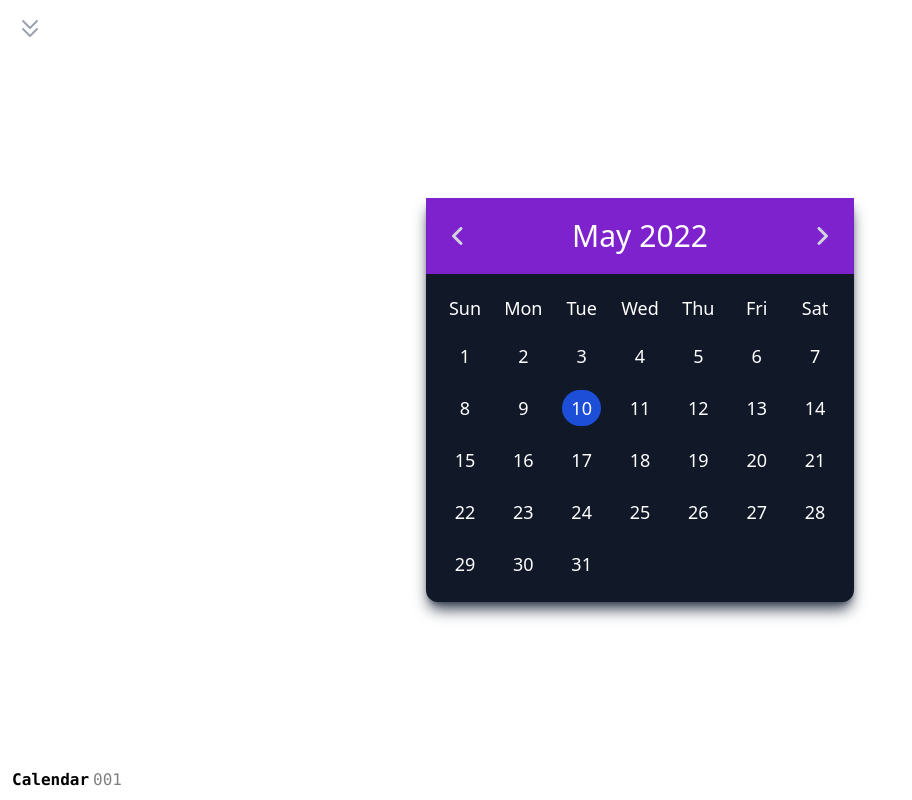
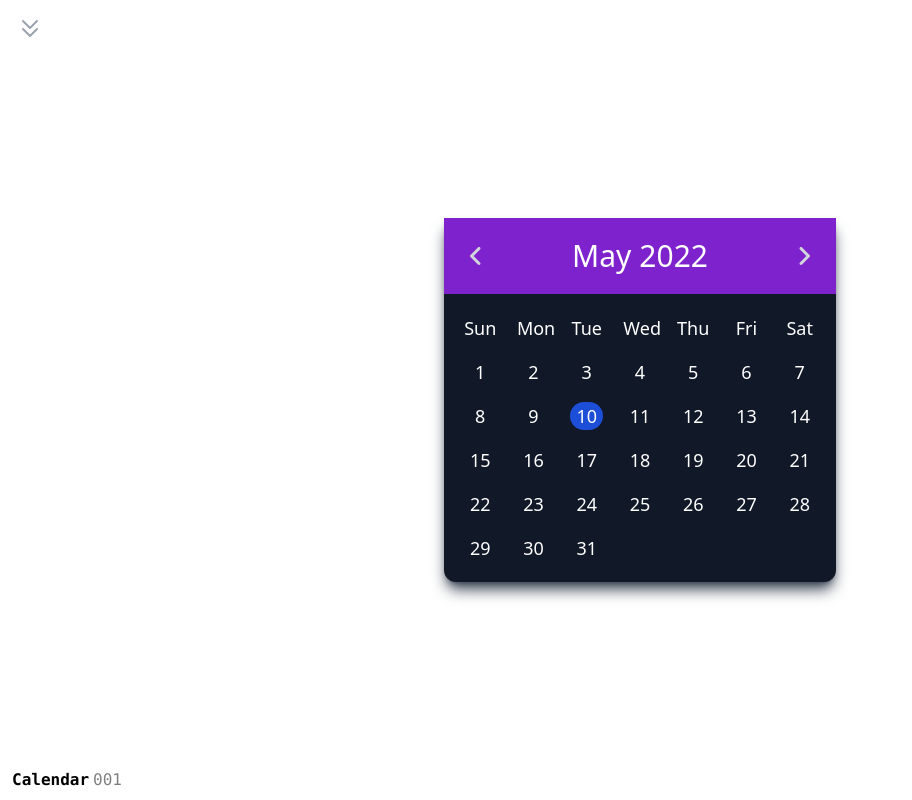
Before and after one commit to staaph/vue-components, a Vue app: page /001 in a window 1280 px wide. Shown: the whole page, without its empty margins (0-912 px from the left). Built offline with nearby package versions, Linux system fonts and the light colour scheme.

Commit message:
refactor calendar

```diff
--- a/src/components/Calendar.vue
+++ b/src/components/Calendar.vue
@@ -49,8 +49,9 @@ const currentMonthInName = computed(() => {
 </script>
 
 <template>
-  <main
-    class="flex flex-col rounded-b-xl shadow-gray-700 shadow-lg bg-gray-900"
+  <main class="flex justify-center">
+    <div
+      class="flex flex-col rounded-b-xl shadow-gray-700 shadow-lg bg-gray-900 w-11/12"
     >
       <div
         class="bg-purple-700 flex flex-col w-full justify-center items-center p-5"
@@ -99,7 +100,7 @@ const currentMonthInName = computed(() => {
         <p
           v-for="date in daysInMonth(currentYear, currentMonth)"
           :key="date"
-        class="text-white cursor-pointer py-1"
+          class="text-white cursor-pointer"
           :class="[
             date === currentDay && currentMonthInName === startingMonth
               ? 'bg-blue-700 rounded-full'
@@ -109,5 +110,6 @@ const currentMonthInName = computed(() => {
           {{ date }}
         </p>
       </section>
+    </div>
   </main>
 </template>
```
Lines whose indentation alone changed are shown as unchanged.
